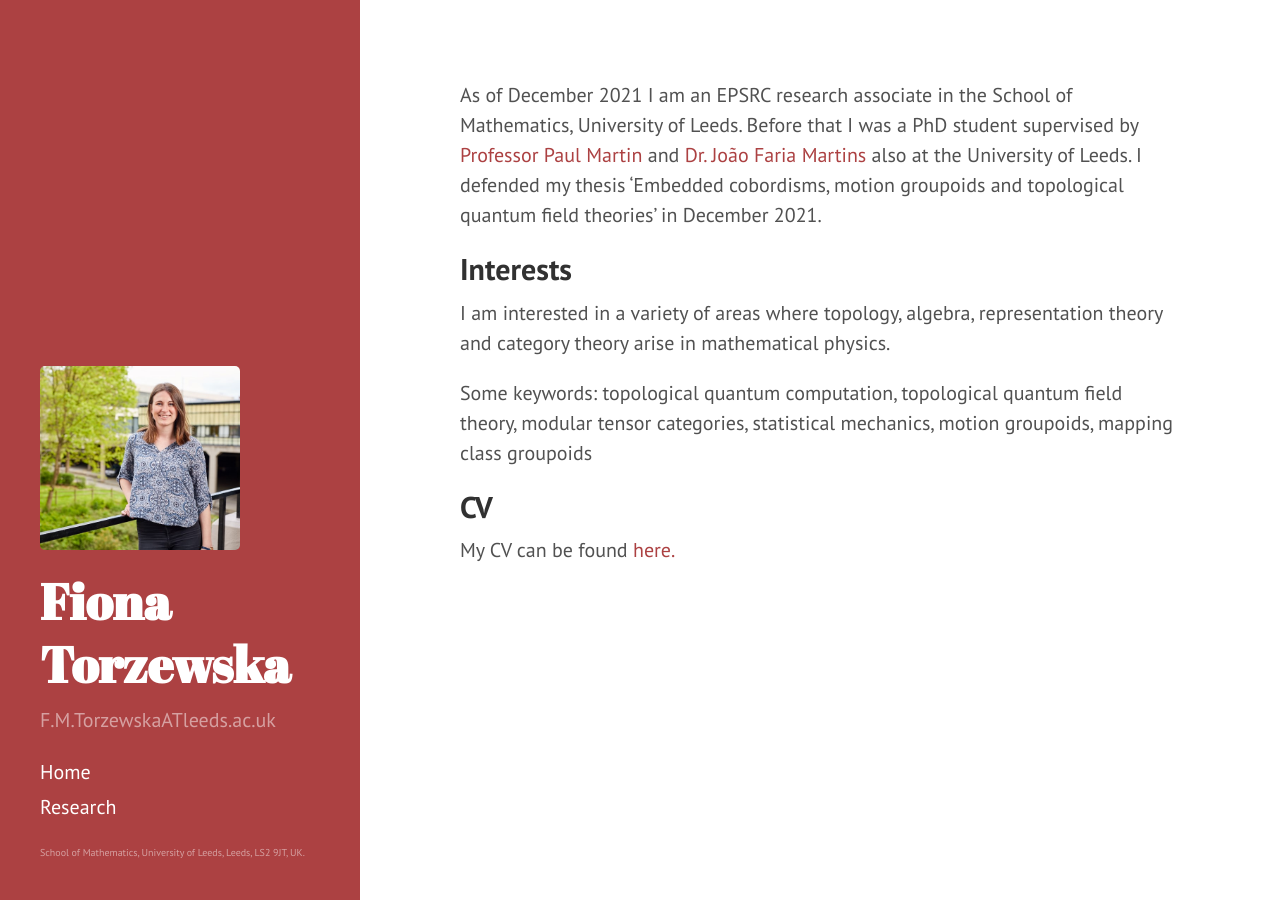
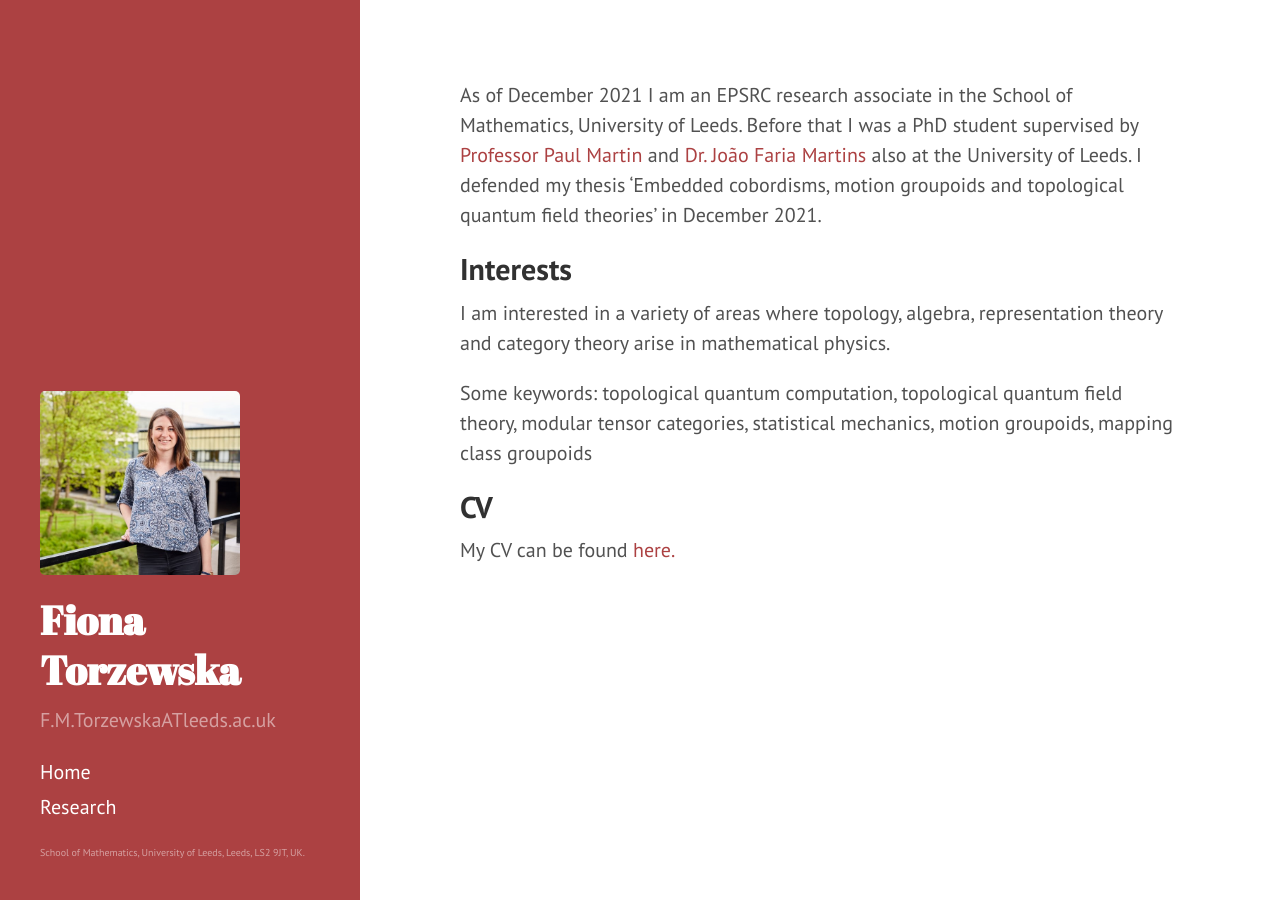
Before and after one commit to fionatorzewska/fionatorzewska.github.io, a Jekyll site: the page built from index.md, in a window 1280 px wide. Built offline with Jekyll 4.4.1, drawn with Linux system fonts in a browser that asks for light colours; Markdown is read by kramdown in place of the engine named in the settings; the list of posts is cut into pages by our own code.

Commit message:
Update sidebar.html

```diff
--- a/_includes/sidebar.html
+++ b/_includes/sidebar.html
@@ -2,7 +2,7 @@
   <div class="container sidebar-sticky">
     <div class="sidebar-about">
       <img src="Images/Me.jpg" width="200" align="top">
-      <h1 style="font-size:250%">
+      <h1 style="font-size:200%">
         <a href="{{ '/' | relative_url }}">
           {{ site.title }}
         </a>
```
